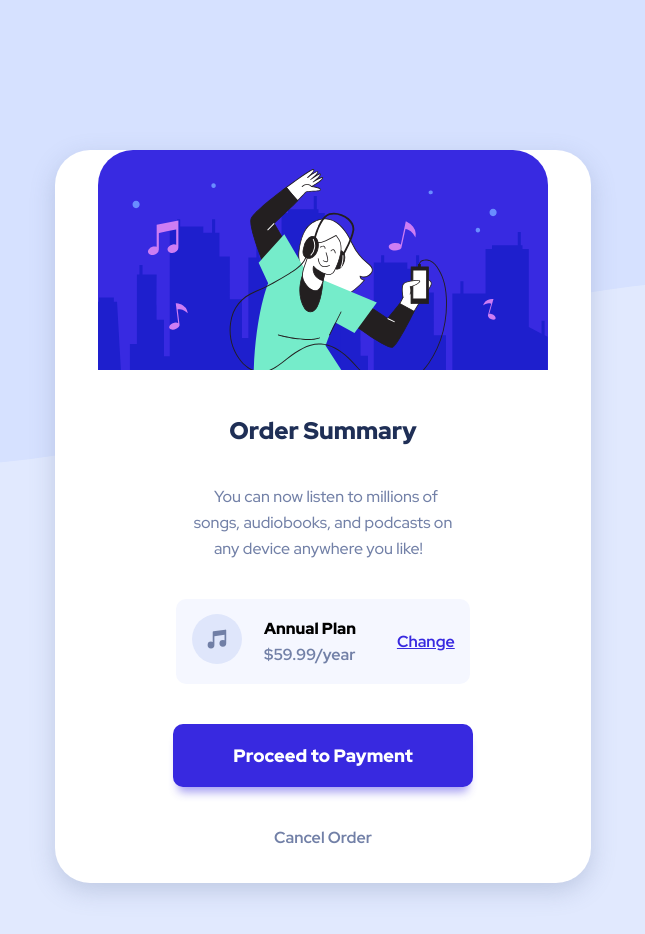
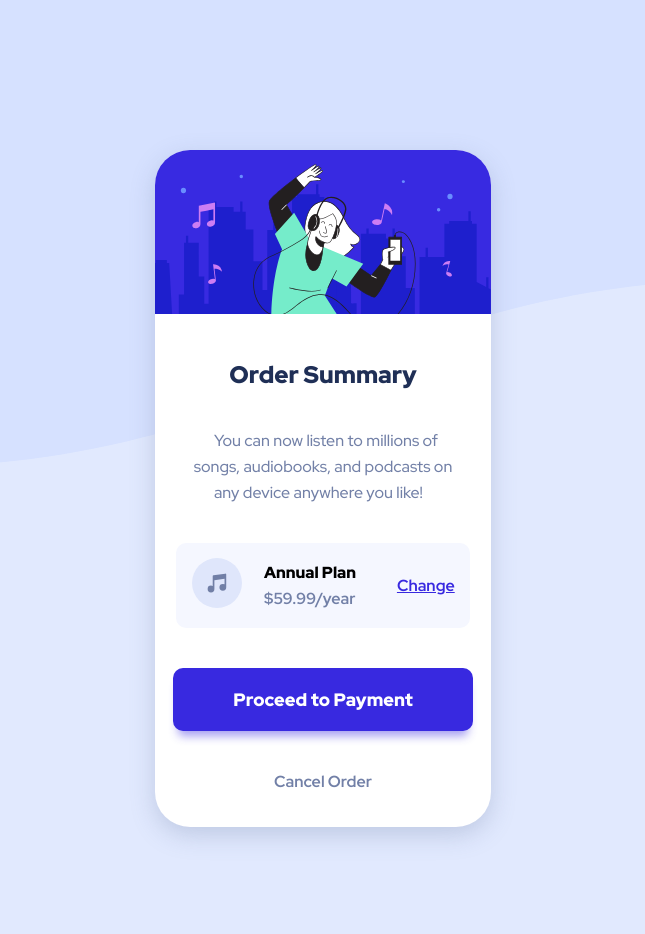
Before and after one commit to Obcodelab/Frontend-mentor, a plain HTML site: page order-summary-component/index.html in a window 1536 px wide. Shown: the whole page, without its empty margins (445-1090 px from the left). Drawn offline with Linux system fonts and the light colour scheme.

Commit message:
updated with pc responsiveness

```diff
--- a/order-summary-component/index.css
+++ b/order-summary-component/index.css
@@ -178,7 +178,7 @@ body {
     display: grid;
     grid-gap: 40px;
     place-items: center center;
-    margin: 150px 500px;
+    margin: 150px 600px;
     border-radius: 35px;
   }
   #hero img {
```
